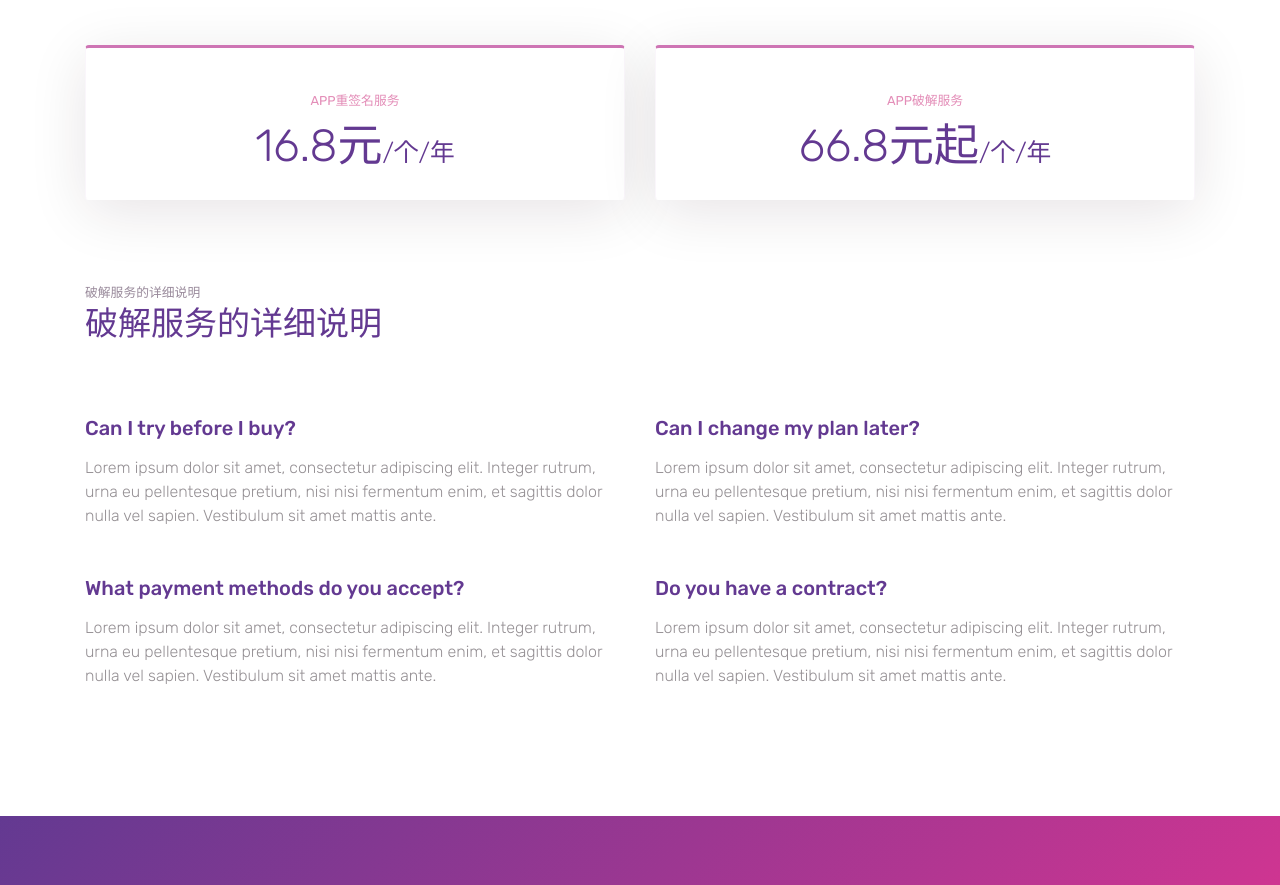
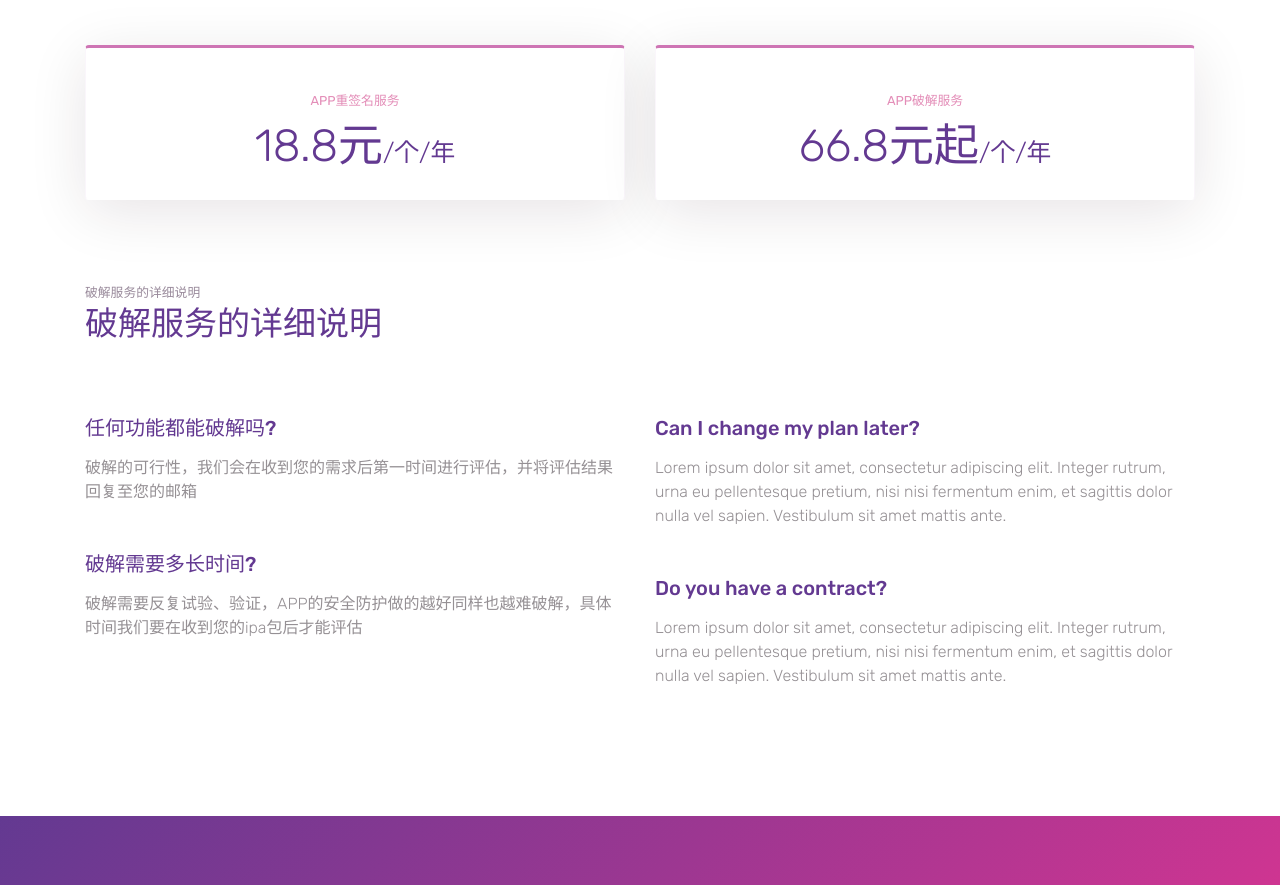
Before and after one commit to reapple/reapple.github.io, a plain HTML site: page index.html in a window 1280 px wide. Shown: the part 2659-3544 px from the top of the page. Drawn offline with Linux system fonts and the light colour scheme.

Commit message:
Update index.html

```diff
--- a/index.html
+++ b/index.html
@@ -123,7 +123,7 @@
 		<div class="section-title">
 			<small>  </small>
 			<small>  </small>
-			<h3>③现在您只需等待数小时,即可在您的邮箱中收到可用的安装包</h3>
+			<h3>③现在您只需等待至多8小时,即可在您的邮箱中收到可用的安装包</h3>
 		</div>
 
 
@@ -177,7 +177,7 @@
 			<div class="card pricing popular">
 				<div class="card-head">
 					<small class="text-primary">APP重签名服务</small>
-					<span class="price">16.8元<sub>/个/年</sub></span>
+					<span class="price">18.8元<sub>/个/年</sub></span>
 				</div>
 
 			</div>
@@ -208,10 +208,10 @@
 
 		<div class="row pt-4">
 			<div class="col-md-6">
-				<h4 class="mb-3">Can I try before I buy?</h4>
-				<p class="light-font mb-5">Lorem ipsum dolor sit amet, consectetur adipiscing elit. Integer rutrum, urna eu pellentesque pretium, nisi nisi fermentum enim, et sagittis dolor nulla vel sapien. Vestibulum sit amet mattis ante. </p>
-				<h4 class="mb-3">What payment methods do you accept?</h4>
-				<p class="light-font mb-5">Lorem ipsum dolor sit amet, consectetur adipiscing elit. Integer rutrum, urna eu pellentesque pretium, nisi nisi fermentum enim, et sagittis dolor nulla vel sapien. Vestibulum sit amet mattis ante. </p>
+				<h4 class="mb-3">任何功能都能破解吗?</h4>
+				<p class="light-font mb-5">破解的可行性，我们会在收到您的需求后第一时间进行评估，并将评估结果回复至您的邮箱</p>
+				<h4 class="mb-3">破解需要多长时间?</h4>
+				<p class="light-font mb-5">破解需要反复试验、验证，APP的安全防护做的越好同样也越难破解，具体时间我们要在收到您的ipa包后才能评估</p>
 
 			</div>
 			<div class="col-md-6">
```
